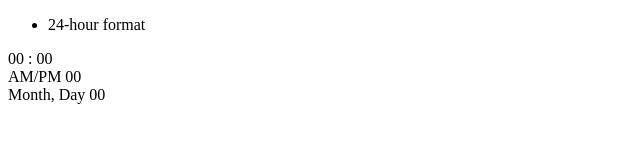
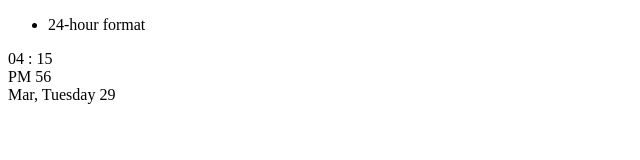
Before and after one commit to Victoriam97/Digital-Clock, a plain HTML site: page index.html in a window 1280 px wide. Shown: the full height of the page, 0-640 px from the left. Drawn offline with Linux system fonts and the light colour scheme.

Commit message:
add functionality for toggling clock

```diff
--- a/index.html
+++ b/index.html
@@ -37,7 +37,7 @@
     formatSwitchBtn.addEventListener("click", () => {
       formatSwitchBtn.classList.toggle("active");
 
-      var formatValue = formatSwitchBtn.getAttribute("data-format");
+      let formatValue = formatSwitchBtn.getAttribute("data-format");
 
       if(formatValue === "12"){
         formatSwitchBtn.setAttribute("data-format", "24");
@@ -49,17 +49,17 @@
 
 
     function clock(){
-      var today = new Date();
+      let today = new Date();
 
-      var hours = today.getHours();
-      var minutes = today.getMinutes();
-      var seconds = today.getSeconds();
+      let hours = today.getHours();
+      let minutes = today.getMinutes();
+      let seconds = today.getSeconds();
       let period = "AM";
       if(hours >= 12){
         period = "PM";
       }
 
-      var formatValue = formatSwitchBtn.getAttribute("data-format");
+      let formatValue = formatSwitchBtn.getAttribute("data-format");
 
       if(formatValue === "12"){
         hours = hours > 12 ? hours % 12 : hours;
@@ -83,6 +83,33 @@
       document.querySelector(".seconds").innerHTML = seconds;
       document.querySelector(".period").innerHTML = period;
     }
+    let updateClock = setInterval(clock, 1000);
+
+    //date to toggle
+    let today = new Date();
+    const dayNumber = today.getDate();
+    const year = today.getFullYear();
+    const dayName = today.toLocaleString("default", {weekday: "long"});
+    const monthName = today.toLocaleString("default", {month: "short"});
+
+    document.querySelector(".month-name").innerHTML = monthName;
+    document.querySelector(".day-name").innerHTML = dayName;
+    document.querySelector(".day-number").innerHTML = dayNumber;
+
+
+    //menu toggle
+    const dotmenuBtn = document.querySelector(".dot-menu-btn");
+    const dotMenu = document.querySelector(".dot-menu");
+
+    dotmenuBtn.addEventListener("click", () => {
+      dotMenu.classList.toggle("active");
+    });
+
+    document.addEventListener("click", (e) => {
+      if(e.target.id !== "active-menu"){
+        dotMenu.classList.remove("active");
+      }
+    });
 
 </script>
 </body>
```
